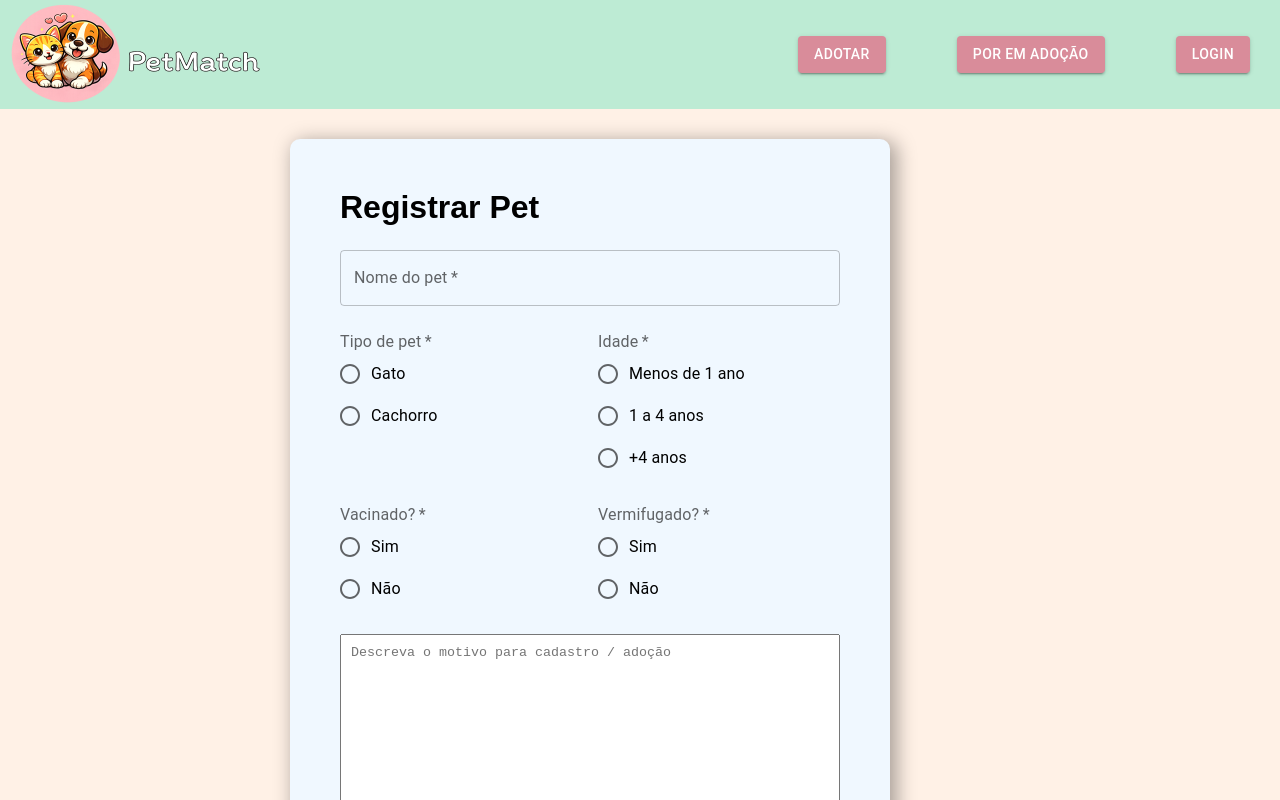
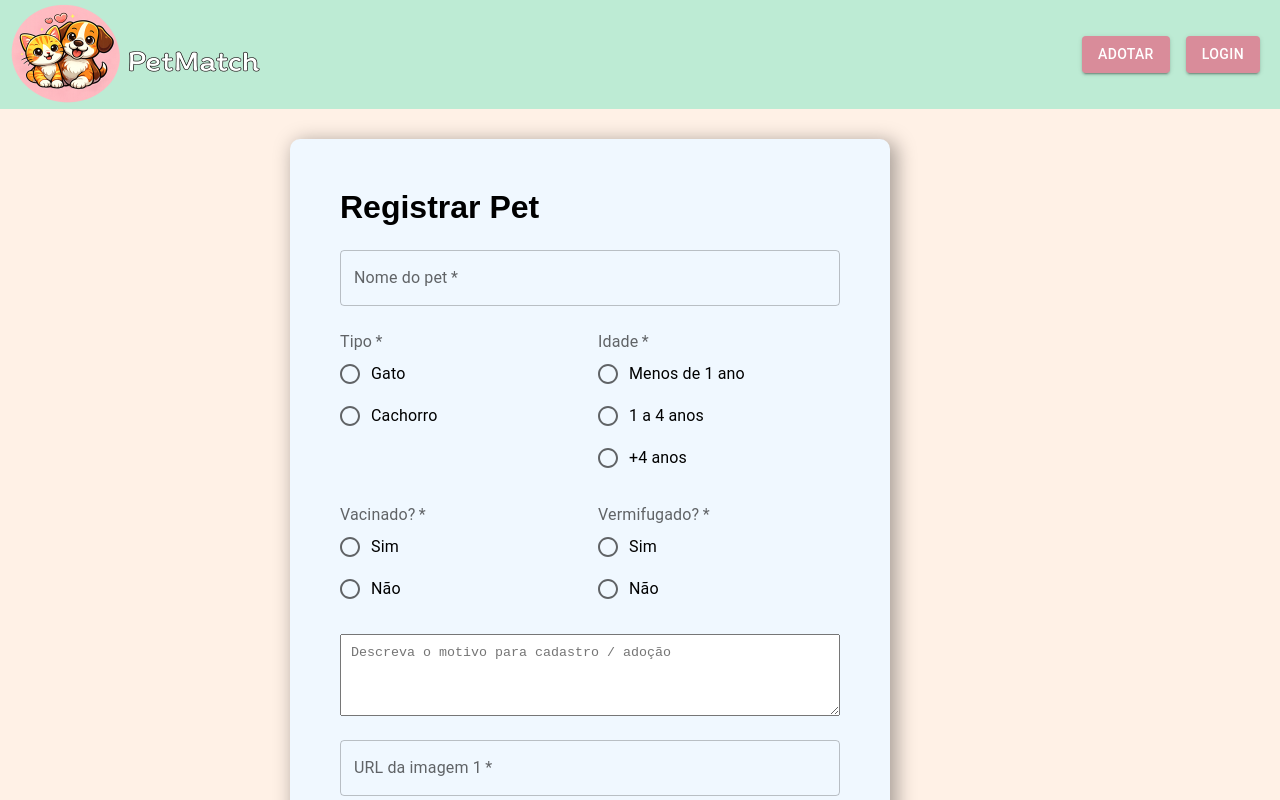
Before and after one commit to joseLeonel3/Petmatch, a React (Vite) app in the folder PetMatch/: page /AdicionarPet in a window 1280 px wide. Shown: the top 800 px of the page. Built offline with nearby package versions, Linux system fonts and the light colour scheme; no server answers; a web font is replaced by a local one.

Commit message:
criando o adiciona pet e atualizando o navbar

```diff
--- a/PetMatch/src/components/navbar.css
+++ b/PetMatch/src/components/navbar.css
@@ -5,9 +5,10 @@
 }
 ul {
     display: flex;
-    justify-content: space-between;
-    width: 40%;
+    gap: 16px;
+    width: auto;
     margin-left: auto;
+    margin-right: 20px;
 }
 
 a{
@@ -20,7 +21,7 @@ a{
 li {
     text-decoration: none;
     list-style: none;
-    padding: 10px 30px;
+    gap: 12px;
 }
 
 #home{
--- a/PetMatch/src/components/navbarComponent.jsx
+++ b/PetMatch/src/components/navbarComponent.jsx
@@ -69,11 +69,13 @@ const NavbarComponent = () => {
         </Button>
       </li>
 
+      {user && (
         <li>
           <Button component={Link} to="/AdicionarPet" variant="contained" sx={buttonStyle}>
             Por em adoção
           </Button>
         </li>
+      )}
 
       <li>
         {!user ? (
@@ -82,13 +84,13 @@ const NavbarComponent = () => {
           </Button>
         ) : (
           <>
-              <ButtonGroup
-                variant="contained"
-                ref={anchorRef}
+            <ButtonGroup variant="contained" ref={anchorRef} sx={buttonStyle}>
+              <Button
                 sx={buttonStyle}
+                title={user.displayName || "Conta"}
+                onClick={() => navigate("/perfil")}
               >
-                <Button sx={buttonStyle} title={user.displayName || "Conta"} onClick={() => navigate("/perfil")}>
-                  <AccountCircleIcon/>
+                <AccountCircleIcon />
               </Button>
               <Button sx={buttonStyle} size="small" onClick={handleToggle}>
                 <ArrowDropDownIcon />
@@ -102,12 +104,11 @@ const NavbarComponent = () => {
               placement="bottom-end"
               disablePortal
             >
-
               {({ TransitionProps }) => (
                 <Grow {...TransitionProps}>
                   <Paper>
                     <ClickAwayListener onClickAway={handleClose}>
-                        <MenuList autoFocusItem   sx={{display: "flex",flexDirection: "column",}}>
+                      <MenuList sx={{ display: "flex", flexDirection: "column" }}>
                         <MenuItem onClick={handlePerfil}>Perfil</MenuItem>
                         <MenuItem onClick={handleLogout}>Logout</MenuItem>
                       </MenuList>
@@ -120,6 +121,7 @@ const NavbarComponent = () => {
         )}
       </li>
     </ul>
+
     </nav>
   );
 };
--- a/PetMatch/src/hooks/useRegisterPet.jsx
+++ b/PetMatch/src/hooks/useRegisterPet.jsx
@@ -1,5 +1,5 @@
 import { auth, db } from "../data/firebaseConfig";
-import { collection, addDoc } from "firebase/firestore";
+import { collection, addDoc, serverTimestamp } from "firebase/firestore";
 
 export const useRegisterPet = () => {
   const registerPet = async ({
@@ -9,7 +9,7 @@ export const useRegisterPet = () => {
     vacinado,
     vermifugado,
     motivo,
-
+    images, // string[] (URLs)
   }) => {
     try {
       const user = auth.currentUser;
@@ -18,6 +18,14 @@ export const useRegisterPet = () => {
         return { success: false, message: "Usuário não autenticado." };
       }
 
+      if (!images || images.length < 3) {
+        return {
+          success: false,
+          message: "Informe no mínimo 3 URLs de imagens.",
+        };
+      }
+
+      // 🔹 cria o pet JÁ com as URLs
       const petRef = await addDoc(collection(db, "pets"), {
         nome,
         tipoPet,
@@ -25,8 +33,9 @@ export const useRegisterPet = () => {
         vacinado,
         vermifugado,
         motivo,
+        images, // ✅ URLs salvas direto
         userId: user.uid,
-        createdAt: new Date(),
+        createdAt: serverTimestamp(),
       });
 
       return { success: true, petId: petRef.id };
--- a/PetMatch/src/pages/adicionarPet/adicionarPet.jsx
+++ b/PetMatch/src/pages/adicionarPet/adicionarPet.jsx
@@ -21,10 +21,22 @@ const AdicionarPet = () => {
   const [vacinado, setVacinado] = React.useState("");
   const [vermifugado, setVermifugado] = React.useState("");
   const [motivo, setMotivo] = React.useState("");
+
+  // ✅ URLs das imagens
+  const [images, setImages] = React.useState(["", "", ""]);
   const [error, setError] = React.useState("");
 
   const { registerPet } = useRegisterPet();
   const navigate = useNavigate();
+
+  const handleImageChange = (index, value) => {
+    const copy = [...images];
+    copy[index] = value;
+    setImages(copy);
+  };
+
+  const isValidImageUrl = (url) =>
+    /^https?:\/\/.+\.(jpg|jpeg|png|webp)$/i.test(url);
 
   const handleRegisterPet = async (e) => {
     e.preventDefault();
@@ -42,6 +54,16 @@ const AdicionarPet = () => {
       return;
     }
 
+    if (images.some((img) => !img)) {
+      setError("Informe 3 URLs de imagens.");
+      return;
+    }
+
+    if (images.some((img) => !isValidImageUrl(img))) {
+      setError("As URLs devem apontar para imagens válidas (.jpg, .png, .webp).");
+      return;
+    }
+
     const result = await registerPet({
       nome,
       tipoPet,
@@ -49,6 +71,7 @@ const AdicionarPet = () => {
       vacinado,
       vermifugado,
       motivo,
+      images, // ✅ URLs
     });
 
     if (!result.success) {
@@ -79,10 +102,14 @@ const AdicionarPet = () => {
           onChange={(e) => setNome(e.target.value)}
         />
 
+        {/* Tipo e idade */}
         <Box sx={{ display: "flex", gap: 2 }}>
           <FormControl sx={{ flex: 1 }}>
-            <FormLabel required>Tipo de pet</FormLabel>
-            <RadioGroup value={tipoPet} onChange={(e) => setTipoPet(e.target.value)}>
+            <FormLabel required>Tipo</FormLabel>
+            <RadioGroup
+              value={tipoPet}
+              onChange={(e) => setTipoPet(e.target.value)}
+            >
               <FormControlLabel value="gato" control={<Radio />} label="Gato" />
               <FormControlLabel value="cachorro" control={<Radio />} label="Cachorro" />
             </RadioGroup>
@@ -90,7 +117,10 @@ const AdicionarPet = () => {
 
           <FormControl sx={{ flex: 1 }}>
             <FormLabel required>Idade</FormLabel>
-            <RadioGroup value={idadePet} onChange={(e) => setIdadePet(e.target.value)}>
+            <RadioGroup
+              value={idadePet}
+              onChange={(e) => setIdadePet(e.target.value)}
+            >
               <FormControlLabel value="menos_1" control={<Radio />} label="Menos de 1 ano" />
               <FormControlLabel value="1_a_4" control={<Radio />} label="1 a 4 anos" />
               <FormControlLabel value="mais_4" control={<Radio />} label="+4 anos" />
@@ -98,10 +128,14 @@ const AdicionarPet = () => {
           </FormControl>
         </Box>
 
+        {/* Vacinas */}
         <Box sx={{ display: "flex", gap: 2 }}>
           <FormControl sx={{ flex: 1 }}>
             <FormLabel required>Vacinado?</FormLabel>
-            <RadioGroup value={vacinado} onChange={(e) => setVacinado(e.target.value)}>
+            <RadioGroup
+              value={vacinado}
+              onChange={(e) => setVacinado(e.target.value)}
+            >
               <FormControlLabel value="sim" control={<Radio />} label="Sim" />
               <FormControlLabel value="nao" control={<Radio />} label="Não" />
             </RadioGroup>
@@ -109,7 +143,10 @@ const AdicionarPet = () => {
 
           <FormControl sx={{ flex: 1 }}>
             <FormLabel required>Vermifugado?</FormLabel>
-            <RadioGroup value={vermifugado} onChange={(e) => setVermifugado(e.target.value)}>
+            <RadioGroup
+              value={vermifugado}
+              onChange={(e) => setVermifugado(e.target.value)}
+            >
               <FormControlLabel value="sim" control={<Radio />} label="Sim" />
               <FormControlLabel value="nao" control={<Radio />} label="Não" />
             </RadioGroup>
@@ -121,8 +158,29 @@ const AdicionarPet = () => {
           placeholder="Descreva o motivo para cadastro / adoção"
           value={motivo}
           onChange={(e) => setMotivo(e.target.value)}
-          style={{ width: "100%",height: "50px", padding: 10 }}
+          style={{ width: "100%", padding: 10 }}
         />
+
+        {/* URLs das imagens */}
+        {images.map((img, index) => (
+          <Box key={index} sx={{ display: "flex", flexDirection: "column", gap: 1 }}>
+            <TextField
+              label={`URL da imagem ${index + 1}`}
+              type="url"
+              required
+              value={img}
+              onChange={(e) => handleImageChange(index, e.target.value)}
+            />
+
+            {img && isValidImageUrl(img) && (
+              <img
+                src={img}
+                alt={`Preview ${index + 1}`}
+                style={{ width: "100%", maxHeight: 200, objectFit: "cover" }}
+              />
+            )}
+          </Box>
+        ))}
 
         <Button variant="contained" type="submit" sx={{ alignSelf: "center" }}>
           Enviar
```
Lines whose indentation alone changed are shown as unchanged.
